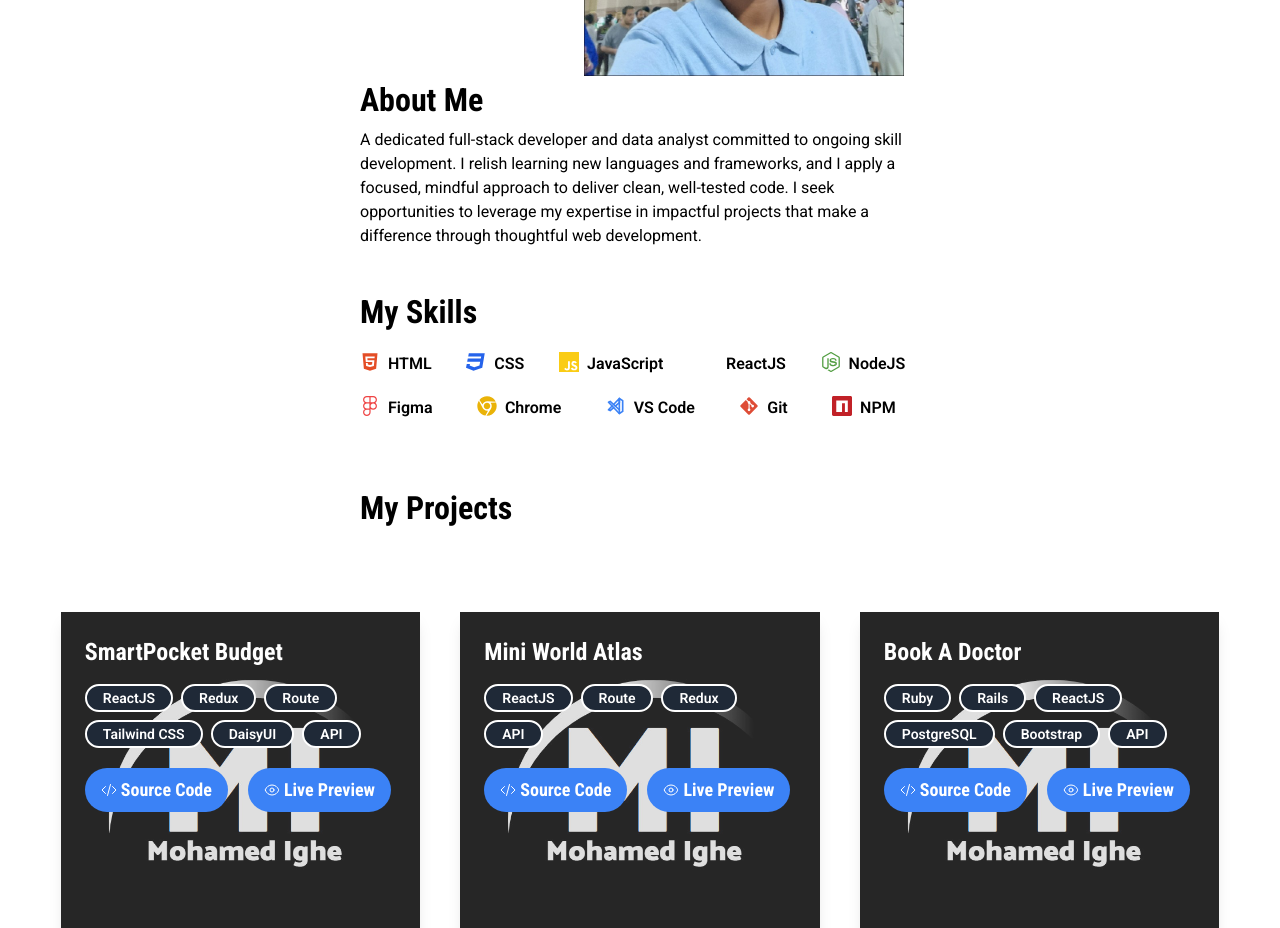
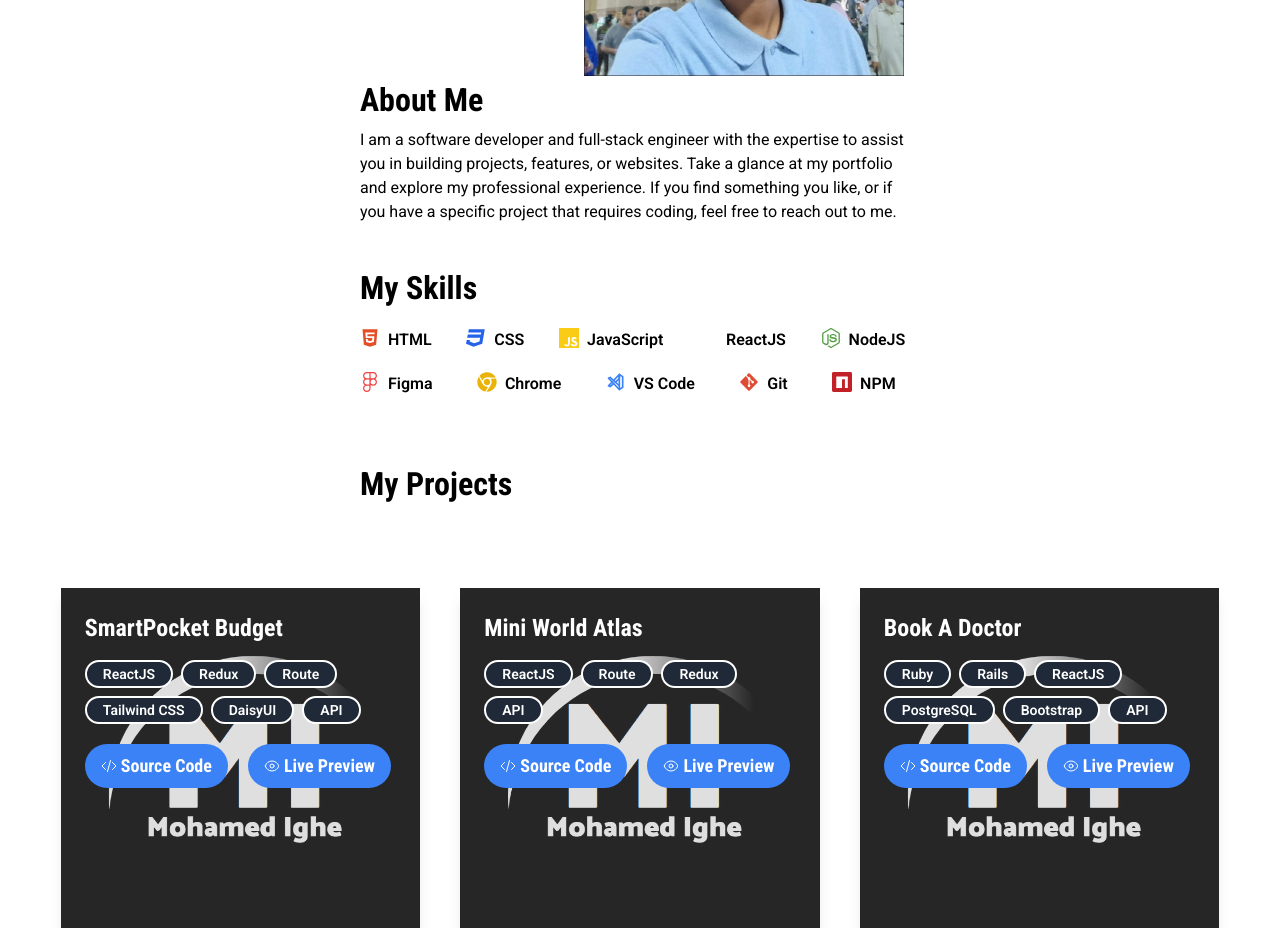
Before and after one commit to katarighe/my-portfolio-website, a React (Vite) app: page / in a window 1280 px wide. Shown: the part 1200-2128 px from the top of the page. Built offline with nearby package versions, Linux system fonts and the light colour scheme.

Commit message:
Update the about us biography

```diff
--- a/src/pages/Home.jsx
+++ b/src/pages/Home.jsx
@@ -140,12 +140,12 @@ function Home() {
               About Me
             </h3>
             <p className="text-base font-robotoOriginal">
-              A dedicated full-stack developer and data analyst committed to
-              ongoing skill development. I relish learning new languages and
-              frameworks, and I apply a focused, mindful approach to deliver
-              clean, well-tested code. I seek opportunities to leverage my
-              expertise in impactful projects that make a difference through
-              thoughtful web development.
+              I am a software developer and full-stack engineer with the
+              expertise to assist you in building projects, features, or
+              websites. Take a glance at my portfolio and explore my
+              professional experience. If you find something you like, or if you
+              have a specific project that requires coding, feel free to reach
+              out to me.
             </p>
           </article>
           <article className="max-w-[35rem] mx-auto">
```
